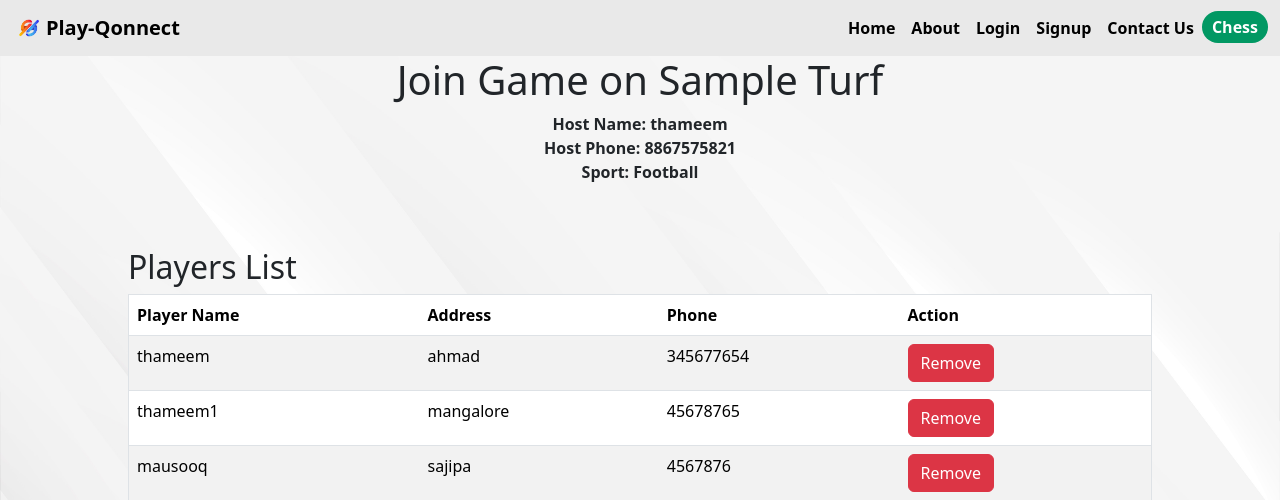
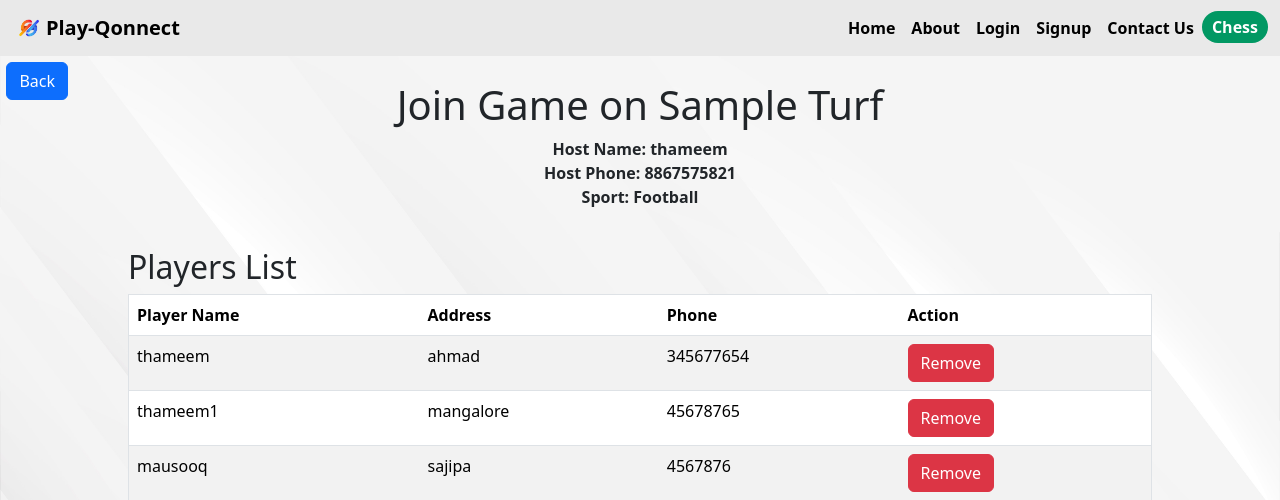
Before and after one commit to Thameem-20/DBMS-project, a Flask app: page /turf/1/join_game/1 in a window 1280 px wide. Shown: the top 500 px of the page. Run offline with Flask 3, Linux system fonts and the light colour scheme; a user stored in the database is signed in.

Commit message:
added back button to players list

```diff
--- a/templates/join_game.html
+++ b/templates/join_game.html
@@ -1,7 +1,15 @@
 {% extends 'layout.html' %} {% block title %} Join Game {% endblock title %} {%
 block body %}
-<h1 class="turfhead">Join Game on {{ turf.turf_name }}</h1>
-<div class="turfhead">
+<a
+  class="btn btn-primary"
+  style="margin: 0.5%"
+  href="{{ url_for('turf_detail',turf_id=turf.id) }}"
+>
+  Back
+</a>
+
+<div class="turfhead" style="margin: -2%">
+  <h1>Join Game on {{ turf.turf_name }}</h1>
   <p style="font-weight: bold">
     Host Name: {{game.host_name}}
     <br />
```
